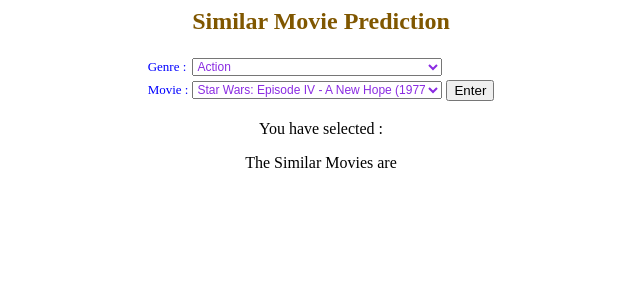
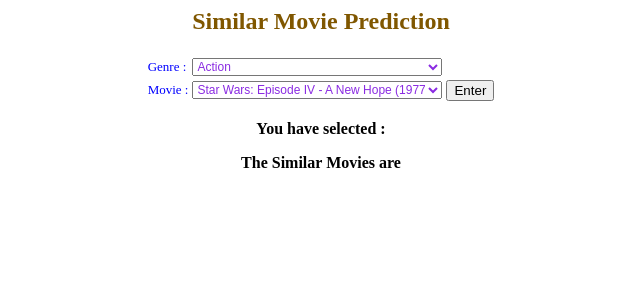
Before and after one commit to Sandutta2020/MoviePrediction, a FastAPI app: page / in a window 1280 px wide. Shown: the top 300 px of the page, without its empty margins (319-959 px from the left). Run offline with FastAPI, Linux system fonts and the light colour scheme.

Commit message:
css change

```diff
--- a/static/styles.css
+++ b/static/styles.css
@@ -6,6 +6,9 @@ h2 {
     border: 1px ;
     color: blue;
     font-size: 13px;
+}
+p{
+    font-weight: bold;
 }
 
 select
```
